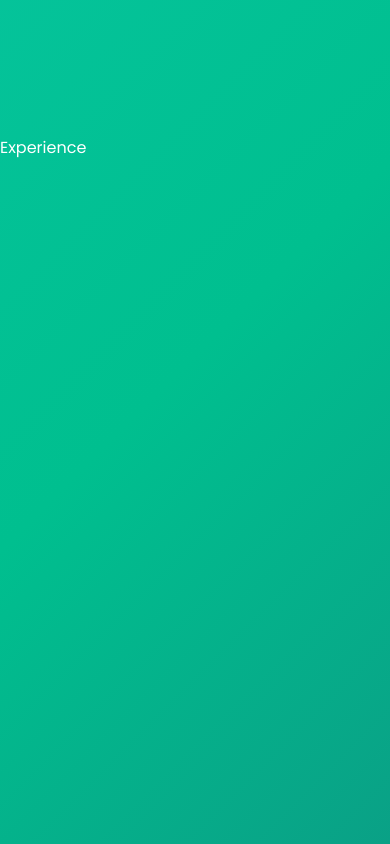
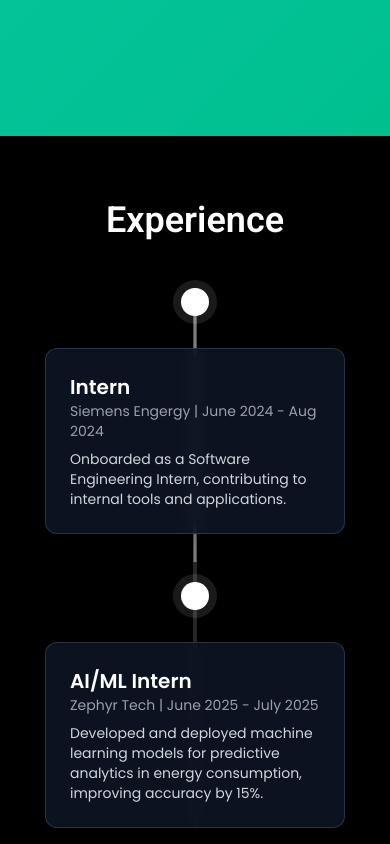
Before and after one commit to roystondz/roystonakashdsouza.in, a React (Vite) app: page / in a window 390 px wide. Shown: the part 2800-3644 px from the top of the page. Built offline with nearby package versions, Linux system fonts and the light colour scheme.

Commit message:
feat: Refactor Experience section with smooth scrolling, responsive timelines, and enhanced animations

```diff
--- a/src/sections/Experience.jsx
+++ b/src/sections/Experience.jsx
@@ -1,9 +1,124 @@
-import React from 'react'
+import React, { useEffect, useRef } from "react";
+import { motion, useInView, useAnimation } from "framer-motion";
+
+const experiences = [
+  {
+    title: "Intern",
+    company: "Siemens Engergy",
+    period: "June 2024 - Aug 2024",
+    description:
+      "Onboarded as a Software Engineering Intern, contributing to internal tools and applications.",
+  },
+  {
+    title: "AI/ML Intern",
+    company: "Zephyr Tech",
+    period: "June 2025 - July 2025",
+    description:
+      "Developed and deployed machine learning models for predictive analytics in energy consumption, improving accuracy by 15%.",
+  }
+];
 
 const Experience = () => {
+  const sectionRef = useRef(null);
+
+  // Center the section in viewport when linked via navbar
+  useEffect(() => {
+    const hash = window.location.hash;
+    if (hash === "#experience" && sectionRef.current) {
+      sectionRef.current.scrollIntoView({ behavior: "smooth", block: "center" });
+    }
+  }, []);
+
   return (
-    <div className='w-full h-screen'>Experience</div>
-  )
-}
+    <section
+      id="experience"
+      ref={sectionRef}
+      className="relative bg-black text-white py-16 px-4 md:px-10"
+    >
+      <h2 className="text-4xl sm:text-5xl font-semibold text-center mb-12">
+        Experience
+      </h2>
 
-export default Experience
+      {/* Desktop Horizontal Timeline */}
+      <div className="hidden md:flex relative w-full max-w-7xl mx-auto justify-between items-center">
+        {/* Timeline bar */}
+        <div className="absolute top-1/2 left-0 w-full h-1 bg-white/15 -translate-y-1/2 rounded"></div>
+
+        {experiences.map((exp, index) => (
+          <TimelineItem key={index} experience={exp} index={index} />
+        ))}
+      </div>
+
+      {/* Mobile Vertical Timeline */}
+      <div className="md:hidden relative w-full max-w-md mx-auto">
+        {/* Vertical bar */}
+        <div className="absolute left-1/2 transform -translate-x-1/2 top-0 bottom-0 w-1 bg-white/15 rounded"></div>
+
+        <div className="relative flex flex-col gap-12 mt-8">
+          {experiences.map((exp, index) => (
+            <TimelineItem
+              key={index}
+              experience={exp}
+              index={index}
+              vertical
+            />
+          ))}
+        </div>
+      </div>
+    </section>
+  );
+};
+
+const TimelineItem = ({ experience, index, vertical = false }) => {
+  const ref = useRef(null);
+  const isInView = useInView(ref, { once: true, margin: "-100px" });
+  const controls = useAnimation();
+
+  useEffect(() => {
+    if (isInView) {
+      controls.start({
+        opacity: 1,
+        y: 0,
+        x: 0,
+        scale: 1,
+        transition: { duration: 0.7, ease: "easeOut" },
+      });
+    }
+  }, [isInView, controls]);
+
+  return (
+    <motion.div
+      ref={ref}
+      initial={{ opacity: 0, y: vertical ? 30 : 0, x: vertical ? 0 : index % 2 === 0 ? 0 : 0, scale: 0 }}
+      animate={controls}
+      className={`relative flex ${
+        vertical ? "flex-col items-center" : "flex-col items-center"
+      } z-10`}
+    >
+      {/* Marker */}
+      <div
+        className={`z-10 w-7 h-7 rounded-full bg-white shadow-[0_0_0_8px_rgba(255,255,255,0.1)] mb-4 ${
+          vertical ? "" : ""
+        }`}
+      ></div>
+
+      {/* Connector for vertical timeline */}
+      {vertical && index < experiences.length - 1 && (
+        <div className="absolute top-7 left-1/2 -translate-x-1/2 h-full w-[3px] bg-white/40"></div>
+      )}
+
+      {/* Card */}
+      <article
+        className={`bg-gray-900/80 backdrop-blur border border-gray-700/70 rounded-xl p-6 w-[300px] shadow-lg ${
+          vertical ? "mt-4" : ""
+        }`}
+      >
+        <h3 className="text-xl font-semibold">{experience.title}</h3>
+        <p className="text-gray-400 text-sm mb-2">{experience.company} | {experience.period}</p>
+        <p className="text-gray-300 text-sm">{experience.description}</p>
+      </article>
+    </motion.div>
+  );
+};
+
+export default Experience;
```
